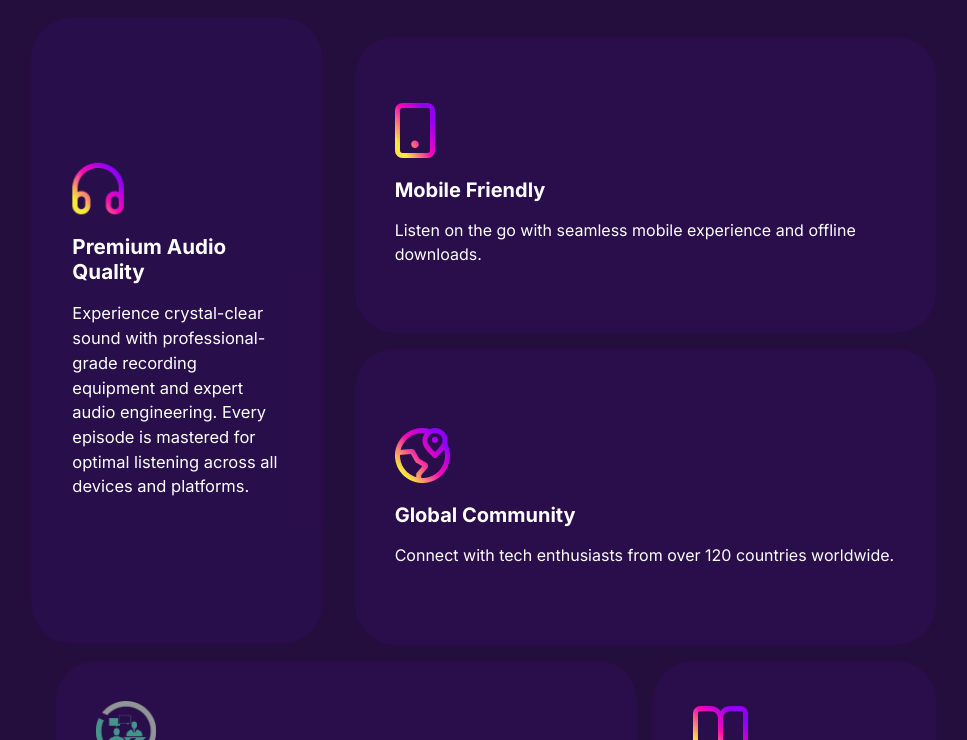
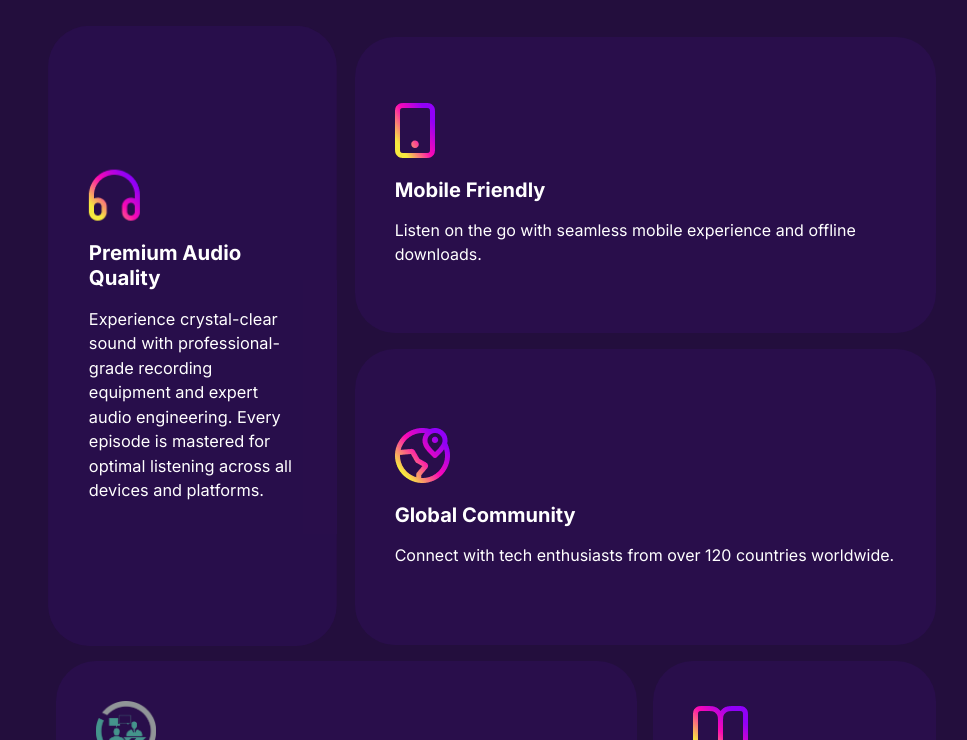
Before and after one commit to codesheraj/tech-wave, a plain HTML site: page index.html in a window 1280 px wide. In both pictures the pointer is over the element 341 px from the left and 2013 px from the top of the page. Shown: the part 1673-2413 px from the top of the page, without its empty margins (144-1111 px from the left). Drawn offline with Linux system fonts and the light colour scheme.

Commit message:
all fix done

```diff
--- a/style.css
+++ b/style.css
@@ -18,6 +18,7 @@
 
 body{
   color: #FFFFFF;
+  background-color: #1A0B2E;
 
 }
 
@@ -923,7 +924,7 @@ margin-top: 1rem;
     transition: all 2s ease;
   }
   .section-hover:hover  {
-    transform:  scale(1.03) translateY(-10px) translateX(-20px);}
+    transform:  scale(1.02) translateY(-5px) translateX(-5px);}
 
   .iframe-card:hover  {
     transform:  scale(1.06) translateY(-10px);
```
